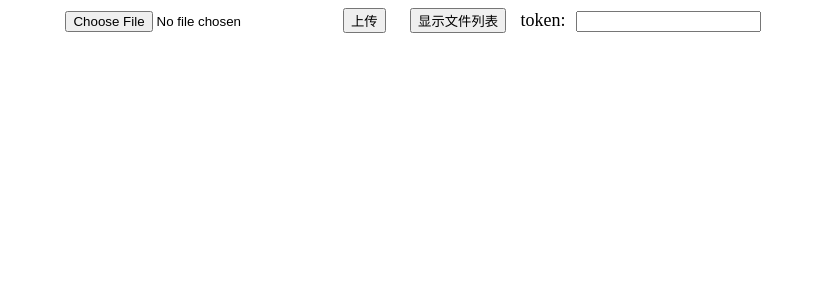
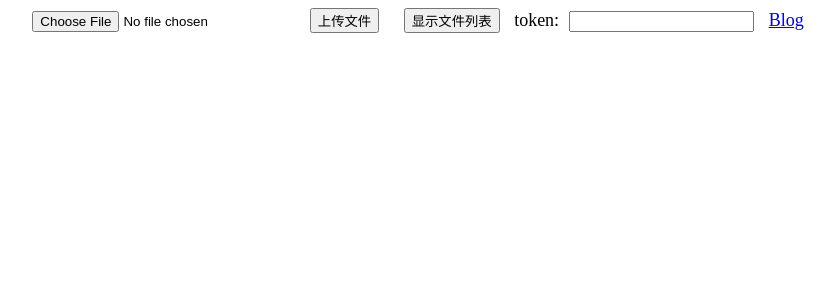
Before and after one commit to lureiny/Simple-Hexo-Online-Manage-Tool, a Flask app: template templates/index.html in a window 1280 px wide. Shown: the top 300 px of the page, without its empty margins (227-1062 px from the left). Run offline with Flask 2, Linux system fonts and the light colour scheme; the template is opened without the code that fills it: most values are stand-ins (such as "Sample title", 1, 10 or a date in 2020); parts of the project's set-up code (start-up, migrations or seed data) failed here and were passed over; some libraries are stand-ins or nearby versions.

Commit message:
增加跳转Blog功能：该功能为可选项，默认不开启

```diff
--- a/config.json
+++ b/config.json
@@ -15,5 +15,6 @@
     "markdown_file_class": "Markdown_File",
     "token": "pwd",
     "bind": "0.0.0.0",
-    "port": 5000
+    "port": 5000,
+    "blog_url": ""
  }
--- a/hexo.py
+++ b/hexo.py
@@ -18,6 +18,7 @@ ALLOWED_EXTENSIONS = {'md', 'markdown'}
 
 app = Flask(__name__)
 app.config['JSON_AS_ASCII'] = False
+app.templates_auto_reload = True
 
 # 读取配置信息
 with open("config.json", encoding="utf-8") as file:
@@ -40,6 +41,7 @@ with open("config.json", encoding="utf-8") as file:
     TOKEN = md5(data["token"].encode("utf-8")).hexdigest()
     BIND = data["bind"]
     PORT = data["port"]
+    BLOG_URL = data["blog_url"]
 
 
 # flask请求日志
@@ -90,7 +92,7 @@ def token_verify(token: str):
 
 @app.route("/", methods=["GET"])
 def index():
-    return render_template("index.html")
+    return render_template("index.html", blog=BLOG_URL)
 
 # 上传主程序
 @app.route("/upload", methods=["POST"])
--- a/templates/index.html
+++ b/templates/index.html
@@ -40,7 +40,6 @@
     <script type="text/javascript">
       var files = JSON.stringify();
       function createTable(data) {
-          // console.log("造表");
           var table = document.getElementById("file_list");
           if (table) {
             $("table").remove();
@@ -191,9 +190,12 @@
 
   <form id="uploadForm" enctype="multipart/form-data">
     <input id="file" type="file" name="file" accept=".md,.markdown"/>
-    <button id="upload" type="button" onclick="doUpload()">上传</button>
+    <button id="upload" type="button" onclick="doUpload()">上传文件</button>
     <button id="display" type="button" onclick="getfiles()">显示文件列表</button>
     token:<input id="token" type="password" name="token" value=""></input>
+    {% if blog %}
+    <a href={{blog}}>Blog</a>
+    {% endif %}
   </form>
 
   <form id="download" method="POST" style="display:none" action="/download"  target="_blank">
```
